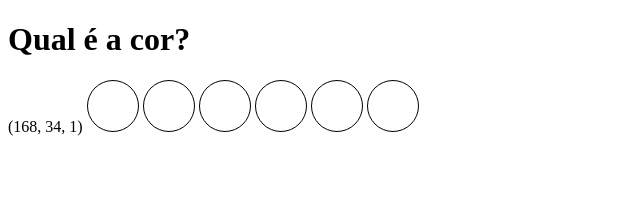
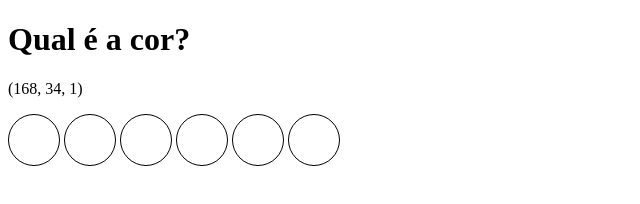
Before and after one commit to byjfernandes/trycolor, a plain HTML site: page index.html in a window 1280 px wide. Shown: the whole page, without its empty margins (0-640 px from the left). Drawn offline with Linux system fonts and the light colour scheme.

Commit message:
Adicionando novamente o p

```diff
--- a/index.html
+++ b/index.html
@@ -8,7 +8,7 @@
 </head>
 <body>
     <h1 id="title">Qual é a cor?</h1>
-    <span id="rgb-color">(168, 34, 1)</span>
+    <p id="rgb-color">(168, 34, 1)</p>
     <div class="ball"></div>
     <div class="ball"></div>
     <div class="ball"></div>
```
